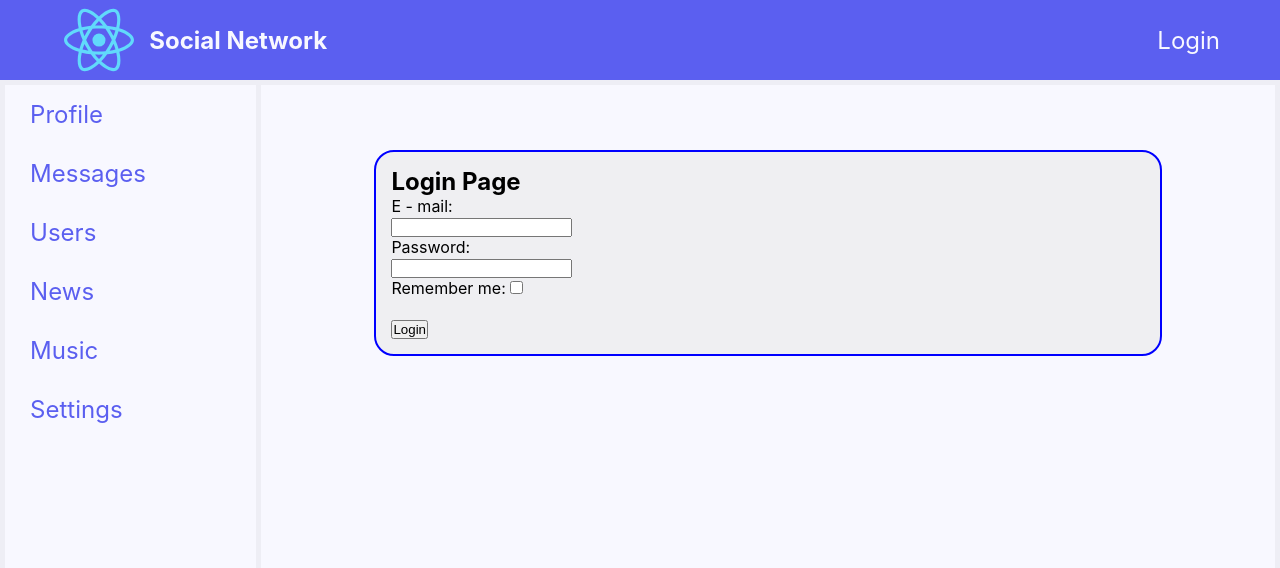
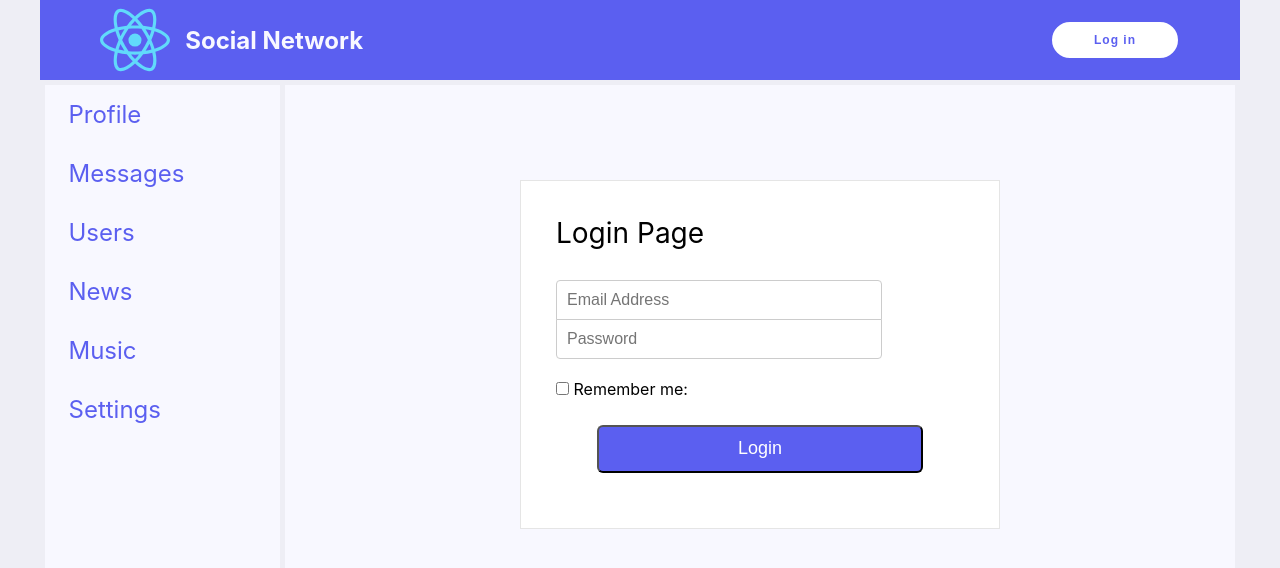
Before and after one commit to vlad4k5/Social_Network, a React (Create React App) app: page /#/login in a window 1280 px wide. Shown: the top 568 px of the page. Built offline with nearby package versions, Linux system fonts and the light colour scheme; no server answers.

Commit message:
styled Header and Login components

```diff
--- a/src/App.tsx
+++ b/src/App.tsx
@@ -34,9 +34,9 @@ const App: React.FC<PropsType> = ({ userAuthorizing, isAuth }) => {
     userAuthorizing();
   }, [userAuthorizing])
 
-  if (isAuth === false) {
-    <Redirect to="/login" />
-  }
+  // if (isAuth === false) {
+  //   <Redirect to="/login" />
+  // }
   return <div className={s.app__Wrapper}>
     <header className={s.app__Header}>
       <Header />
--- a/src/components/Header/Header.module.scss
+++ b/src/components/Header/Header.module.scss
@@ -1,12 +1,9 @@
 .header_wrapper {
   min-width: 600px;
-    width: 100%;
   display: flex;
   align-items: center;
   justify-content: space-between;
-    height: 80px;
   background-color: #5b5ff0;
-}
 
   .mediaBlock {
     display: flex;
@@ -14,15 +11,8 @@
     align-items: center;
     color: ghostwhite;
     padding-left: 5%;
-}
-.loginBlock {
-    display: flex;
-    justify-content: flex-end;
-    align-items: center;
-    justify-content: space-between;
-    padding-right: 60px;
-}
-#logo {
+
+    .logo {
       height: 80px;
     }
 
@@ -30,18 +20,26 @@
       padding-left: 15px;
       display: inline-block;
     }
+  }
 
+  .loginBlock {
+    display: flex;
+    justify-content: flex-end;
+    align-items: center;
+    justify-content: space-between;
+    padding-right: 5%;
 
     .linkToProfile {
       text-decoration: none;
       color: ghostwhite;
       font-size: 1.4em;
       padding-right: 10px;
+      opacity: 0.9;
       &:hover {
         font-size: 1.5em;
+        opacity: 1;
       }
     }
-
 
     .linkToLogin {
       text-decoration: none;
@@ -52,3 +50,31 @@
         text-decoration: underline;
       }
     }
+
+    .logoutButton {
+      outline: none;
+      height: 40px;
+      text-align: center;
+      width: 130px;
+      border-radius: 40px;
+      background: #fff;
+      border: 2px solid #5b5ff0;
+      color: #5b5ff0;
+      letter-spacing: 1px;
+      font: {
+        size: 12px;
+        weight: bold;
+      }
+      cursor: pointer;
+      transition: all 0.25s ease;
+      &:hover {
+        color: white;
+        background: #5b5ff0;
+        font-size: 13px;
+      }
+      &:active {
+        letter-spacing: 2px;
+      }
+    }
+  }
+}
--- a/src/components/Header/Header.tsx
+++ b/src/components/Header/Header.tsx
@@ -16,18 +16,21 @@ type TDispatchProps = {
 type PropsType = TStateProps & TDispatchProps
 
 const Header: React.FC<PropsType> = ({ isAuth, logout, userName }) => {
+
     return <div className={s.header_wrapper}>
         <div className={s.mediaBlock}>
-            <img src={logo} id={s.logo} alt="Social-Network logo" />
+            <img src={logo} className={s.logo} alt="Social-Network logo" />
             <h2 className={s.slogan}>Social Network</h2>
         </div>
         {isAuth ?
             <div className={s.loginBlock}>
                 <NavLink to="/profile" className={s.linkToProfile}>{userName}</NavLink>
-                <button onClick={logout} className={s.logoutButton}>Logout</button>
+                    <button onClick={logout} className={s.logoutButton}>Log out</button>
             </div>
             : <div className={s.loginBlock}>
-                <NavLink to="/login" className={s.linkToLogin} >Login</NavLink>
+                <NavLink to="/login" className={s.linkToLogin} >
+                    <button className={s.logoutButton}>Log in</button>
+                </NavLink>
             </div>
         }
 
--- a/src/components/Login/Login.module.scss
+++ b/src/components/Login/Login.module.scss
@@ -1,14 +1,86 @@
 .loginWrapper {
-    background-color: #efeff2;
-    border-radius: 20px;
-    border: 2px solid blue;
-    padding: 15px;
-    margin: 50px 10%;
+  margin-top: 80px;
+  margin-bottom: 80px;
+
+  form {
+    max-width: 480px;
+    padding: 35px 35px 55px;
+    margin: 0 auto;
+    background-color: #fff;
+    border: 1px solid rgba(0, 0, 0, 0.1);
+    &:focus {
+      z-index: 2;
+    }
+
+    h2 {
+      font-size: 28px;
+      margin-bottom: 30px;
+      font-weight: 400;
+    }
+
+    input {
+      position: relative;
+      font-size: 16px;
+      height: auto;
+      padding: 10px;
+      width: 80%;
+      border: 1px solid #ccc;
+      border-radius: 4px;
+      transition: border-color ease-in-out 0.15s, box-shadow ease-in-out 0.15s;
+
+      &:focus {
+        z-index: 2;
+      }
+    }
+
+    input[name="email"] {
+      margin-bottom: -1px;
+      border-bottom-left-radius: 0;
+      border-bottom-right-radius: 0;
+    }
+
+    input[name="password"] {
+      margin-bottom: 20px;
+      border-top-left-radius: 0;
+      border-top-right-radius: 0;
+    }
+
+    input[type="checkbox"] {
+      margin-bottom: 30px;
+      width: initial;
+    }
+
+    .loginButton {
+      display: block;
+      width: 80%;
+      margin: 0 auto;
+      padding-right: 0;
+      padding-left: 0;
+      padding: 10px 16px;
+      font-size: 18px;
+      line-height: 1.33;
+      border-radius: 6px;
+      color: #fff;
+      background-color: #5b5ff0;
+      border-color: none;
+      cursor: pointer;
+      text-shadow: none;
+    }
+    .captchaBlock {
+      label {
+        font-weight: 350;
+      }
+      margin-bottom: 30px;
+      img {
+        display: block;
+        width: 190px;
+      }
+    }
+  }
 }
 
-
-
 .serverErrorMessage {
-    font-size: 1.5em;
-    color: red;
+  font-size: 1.3em;
+  color: red;
+  margin-bottom: 10px;
 }
--- a/src/components/Login/Login.tsx
+++ b/src/components/Login/Login.tsx
@@ -42,7 +42,7 @@ const Login: React.FC<PropsType> = ({ isAuth, captcha, login, errorMessage }) =>
     }
 
     return <div className={s.loginWrapper}>
-        <h2>Login Page </h2>
+
         < Formik initialValues={{
             email: "",
             password: "",
@@ -53,28 +53,30 @@ const Login: React.FC<PropsType> = ({ isAuth, captcha, login, errorMessage }) =>
             validationSchema={validationSchema}
         >
             <Form>
+            <h2>Login Page </h2>
                 {errorMessage && <div className={s.serverErrorMessage}> {errorMessage} </div>}
             <div className={s.loginItem} >
-                    <label htmlFor="email" > E - mail: </label>
-                    < ErrorMessage name="email" component={TextError} /> <br />
-                    < Field id="email" name="email" />
+                < ErrorMessage name="email" component={TextError} />
+                < Field type="text" name="email" placeholder="Email Address" />
             </div>
+
             <div className={s.loginItem} >
-                    <label htmlFor="password" > Password: </label>
-                    < ErrorMessage name="password" component={TextError} /> <br />
-                    < Field type="password" id="password" name="password" />
+                < ErrorMessage name="password" component={TextError} />
+                < Field type="password" name="password" placeholder="Password" />
             </div>
+
             < div className={s.loginItem} >
+            < Field type="checkbox" id="rememberMe" name="rememberMe" />
             <label htmlFor="rememberMe" > Remember me: </label>
-                    < Field type="checkbox" id="rememberMe" name="rememberMe" />
-                </div><br />
-                {captcha ? <div>
-                    < img src={captcha} alt="captcha" /> <br />
-                    <label htmlFor="captcha" > Please write a symbols from  captcha: </label><br />
+            </div>
+
+            {captcha ? <div className={s.captchaBlock}>
+                < img src={captcha} alt="captcha" />
+                <label htmlFor="captcha" className={s.err} > Please write a symbols from  captcha: </label>
                 <Field type="text" id="captcha" name="captcha" />
             </div> : null}
-                < button > Login </button>
 
+            < button className={s.loginButton}> Login </button>
             </Form>
         </Formik>
 
--- a/src/components/common/TextError/TextError.module.scss
+++ b/src/components/common/TextError/TextError.module.scss
@@ -1,4 +1,4 @@
 .error {
-    color: red;
-    font-weight: 500;
+  color: red;
+  font-weight: 350;
 }
--- a/src/hocs/withAuthRedirect.tsx
+++ b/src/hocs/withAuthRedirect.tsx
@@ -14,7 +14,7 @@ const mapSateToProps = (state: AppStateType) => ({
 function withAuthRedirect<WCP>(Component: React.ComponentType<WCP>) {
     function RedirectComponent(props: PropsType) {
         let { isAuth, ...restProps } = props
-        if (isAuth === false) <Redirect to="/login" />
+        if (isAuth === false) return <Redirect to="/login" />
 
         return < Component {...restProps as unknown as WCP} />
     }
--- a/src/index.css
+++ b/src/index.css
@@ -1,7 +1,9 @@
 body {
+  max-width: 1200px;
+  margin: 0 auto;
   background-color: #eeeef5;
-  font-family: -apple-system, BlinkMacSystemFont, 'Segoe UI', 'Roboto', 'Oxygen',
-    'Ubuntu', 'Cantarell', 'Fira Sans', 'Droid Sans', 'Helvetica Neue',
+  font-family: -apple-system, BlinkMacSystemFont, "Segoe UI", "Roboto", "Oxygen",
+    "Ubuntu", "Cantarell", "Fira Sans", "Droid Sans", "Helvetica Neue",
     sans-serif;
   -webkit-font-smoothing: antialiased;
   -moz-osx-font-smoothing: grayscale;
```
Also changed, not shown: 1 other file (tests, documents, lock files or other folders). Lines whose indentation alone changed are shown as unchanged.
